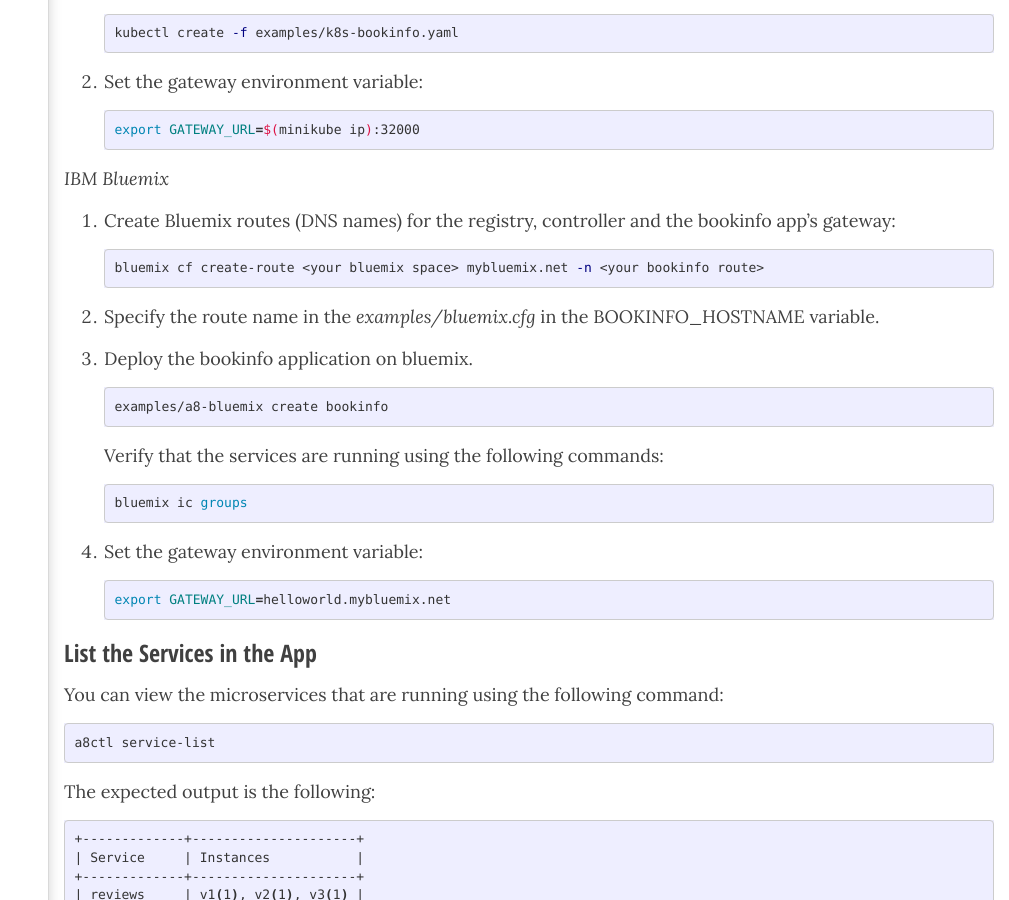
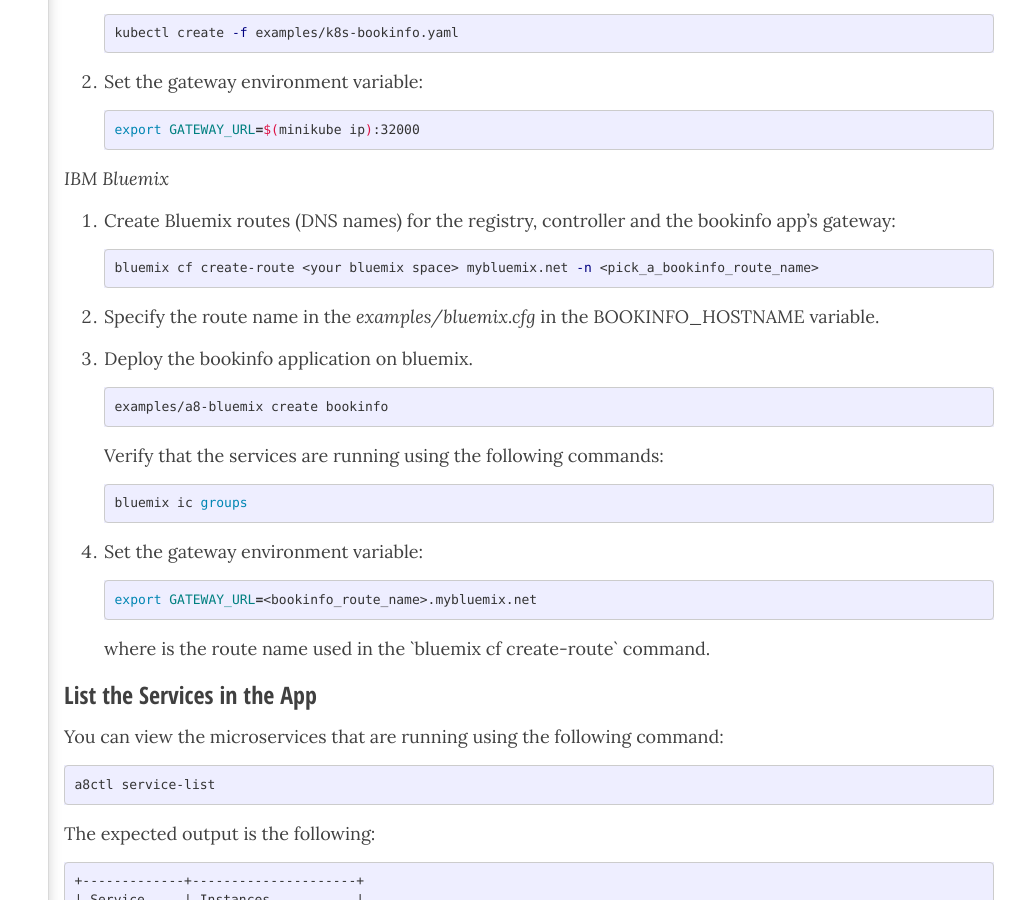
Before and after one commit to amalgam8/amalgam8.github.io, a Jekyll site: the page built from _docs/1-demo/bookinfo.md, in a window 1280 px wide and 900 px high, scrolled down 1874 px. Shown: the whole window, without its empty margins (271-1280 px from the left). Built offline with Jekyll 4.4.1, drawn with Linux system fonts in a browser that asks for light colours; nearby versions of some CDN libraries.

Commit message:
Fix typo

````diff
--- a/_docs/1-demo/bookinfo.md
+++ b/_docs/1-demo/bookinfo.md
@@ -92,7 +92,7 @@
 1. Create Bluemix routes (DNS names) for the registry, controller and the bookinfo app's gateway:
 
    ```bash
-   bluemix cf create-route <your bluemix space> mybluemix.net -n <your bookinfo route>
+   bluemix cf create-route <your bluemix space> mybluemix.net -n <pick_a_bookinfo_route_name>
    ```
 
 1. Specify the route name in the _examples/bluemix.cfg_ in the BOOKINFO_HOSTNAME variable.
@@ -112,8 +112,9 @@
 1. Set the gateway environment variable:
 
    ```bash
-   export GATEWAY_URL=helloworld.mybluemix.net
+   export GATEWAY_URL=<bookinfo_route_name>.mybluemix.net
    ```
+   where <bookinfo_route_name> is the route name used in the `bluemix cf create-route` command.
 
 ### List the Services in the App
 
````
